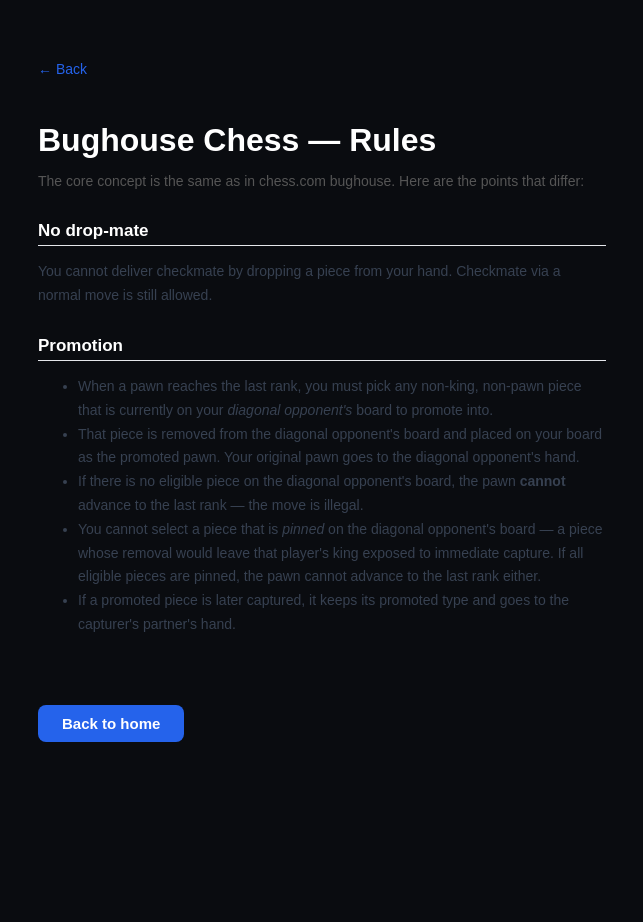
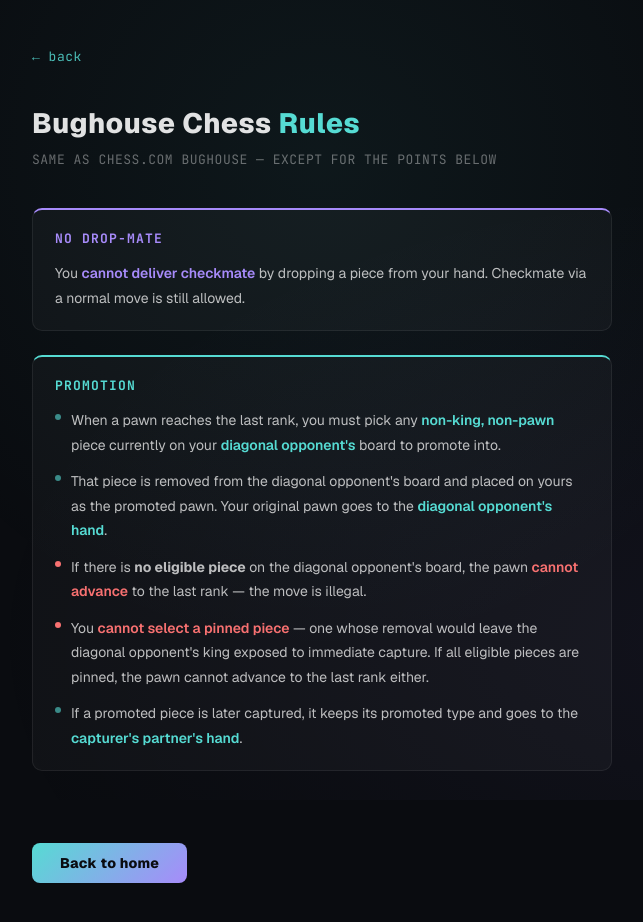
Before and after one commit to Moxile/bughouse, a React (Vite) app in the folder client/: page / in a window 1280 px wide. Both pictures are taken after a click on the button "Rules". Shown: the top 922 px of the page, without its empty margins (318-961 px from the left). Before the commit the page ends 860 px from the top, so only its background shows below. Built offline with nearby package versions, Linux system fonts and the light colour scheme; no server answers.

Commit message:
updated rules page

```diff
--- a/client/src/components/RulesPage.tsx
+++ b/client/src/components/RulesPage.tsx
@@ -4,57 +4,143 @@ type Props = { onBack: () => void };
 
 export function RulesPage({ onBack }: Props) {
   return (
-    <div style={{ maxWidth: 600, margin: '60px auto', fontFamily: 'sans-serif', padding: '0 16px' }}>
+    <div style={{
+      minHeight: '100vh',
+      background: '#0a0c10',
+      color: 'rgba(255,255,255,0.88)',
+      fontFamily: "'Geist', 'Inter', sans-serif",
+      position: 'relative',
+    }}>
+      {/* Ambient glow */}
+      <div style={{
+        position: 'fixed', inset: 0, pointerEvents: 'none',
+        background: 'radial-gradient(ellipse at 50% 20%, rgba(86,219,211,0.06) 0%, transparent 55%), radial-gradient(ellipse at 80% 80%, rgba(167,139,250,0.05) 0%, transparent 50%)',
+      }} />
+
+      <div style={{ maxWidth: 620, margin: '0 auto', padding: '48px 20px 64px', position: 'relative', zIndex: 1 }}>
         <button
           onClick={onBack}
           style={{
             background: 'none', border: 'none', cursor: 'pointer',
-          color: '#2563eb', fontSize: 14, padding: 0, marginBottom: 24,
+            color: '#56dbd3', fontSize: 13, padding: 0, marginBottom: 40,
+            fontFamily: "'JetBrains Mono', monospace",
+            letterSpacing: 0.5,
+            display: 'flex', alignItems: 'center', gap: 6,
+            opacity: 0.85,
           }}
         >
-        ← Back
+          ← back
         </button>
 
-      <h1 style={{ marginBottom: 8 }}>Bughouse Chess — Rules</h1>
-      <p style={{ color: '#555', marginBottom: 32, fontSize: 14 }}>
-        The core concept is the same as in chess.com bughouse. Here are the points that differ:
+        {/* Header */}
+        <div style={{ marginBottom: 40 }}>
+          <h1 style={{
+            fontSize: 28, fontWeight: 800, letterSpacing: 0.5,
+            margin: 0, marginBottom: 10,
+          }}>
+            Bughouse Chess{' '}
+            <span style={{ color: '#56dbd3' }}>Rules</span>
+          </h1>
+          <p style={{
+            color: 'rgba(255,255,255,0.38)',
+            fontSize: 13, margin: 0,
+            fontFamily: "'JetBrains Mono', monospace",
+            letterSpacing: 0.5, textTransform: 'uppercase',
+          }}>
+            Same as chess.com bughouse — except for the points below
           </p>
+        </div>
 
-      <Section title="No drop-mate">
-        <p>You cannot deliver checkmate by dropping a piece from your hand. Checkmate via a normal move is still allowed.</p>
+        <Section title="No drop-mate" accent="#a78bfa">
+          <p style={{ margin: 0 }}>
+            You <Hl color="#a78bfa">cannot deliver checkmate</Hl> by dropping a piece from your hand.
+            Checkmate via a normal move is still allowed.
+          </p>
         </Section>
 
-      <Section title="Promotion">
-        <ul>
-          <li>When a pawn reaches the last rank, you must pick any non-king, non-pawn piece that is currently on your <em>diagonal opponent's</em> board to promote into.</li>
-          <li>That piece is removed from the diagonal opponent's board and placed on your board as the promoted pawn. Your original pawn goes to the diagonal opponent's hand.</li>
-          <li>If there is no eligible piece on the diagonal opponent's board, the pawn <strong>cannot</strong> advance to the last rank — the move is illegal.</li>
-          <li>You cannot select a piece that is <em>pinned</em> on the diagonal opponent's board — a piece whose removal would leave that player's king exposed to immediate capture. If all eligible pieces are pinned, the pawn cannot advance to the last rank either.</li>
-          <li>If a promoted piece is later captured, it keeps its promoted type and goes to the capturer's partner's hand.</li>
+        <Section title="Promotion" accent="#56dbd3">
+          <ul style={{ margin: 0, padding: 0, listStyle: 'none', display: 'flex', flexDirection: 'column', gap: 12 }}>
+            <Rule>
+              When a pawn reaches the last rank, you must pick any{' '}
+              <Hl color="#56dbd3">non-king, non-pawn</Hl> piece currently on your{' '}
+              <Hl color="#56dbd3">diagonal opponent's</Hl> board to promote into.
+            </Rule>
+            <Rule>
+              That piece is removed from the diagonal opponent's board and placed on yours as the promoted pawn.
+              Your original pawn goes to the <Hl color="#56dbd3">diagonal opponent's hand</Hl>.
+            </Rule>
+            <Rule warn>
+              If there is <strong>no eligible piece</strong> on the diagonal opponent's board, the pawn{' '}
+              <Hl color="#f87171">cannot advance</Hl> to the last rank — the move is illegal.
+            </Rule>
+            <Rule warn>
+              You <Hl color="#f87171">cannot select a pinned piece</Hl> — one whose removal would leave the diagonal
+              opponent's king exposed to immediate capture. If all eligible pieces are pinned, the pawn cannot
+              advance to the last rank either.
+            </Rule>
+            <Rule>
+              If a promoted piece is later captured, it keeps its promoted type and goes to the{' '}
+              <Hl color="#56dbd3">capturer's partner's hand</Hl>.
+            </Rule>
           </ul>
         </Section>
 
         <button
           onClick={onBack}
           style={{
-          marginTop: 40, padding: '10px 24px', background: '#2563eb',
-          color: '#fff', border: 'none', borderRadius: 8,
-          fontSize: 15, cursor: 'pointer', fontWeight: 'bold',
+            marginTop: 48, padding: '11px 28px',
+            background: 'linear-gradient(135deg, #56dbd3 0%, #a78bfa 100%)',
+            color: '#0a0c10', border: 'none', borderRadius: 8,
+            fontSize: 14, cursor: 'pointer', fontWeight: 800,
+            letterSpacing: 0.3,
           }}
         >
           Back to home
         </button>
       </div>
+    </div>
   );
 }
 
-function Section({ title, children }: { title: string; children: React.ReactNode }) {
+function Section({ title, accent, children }: { title: string; accent: string; children: React.ReactNode }) {
   return (
-    <section style={{ marginBottom: 28 }}>
-      <h2 style={{ fontSize: 17, marginBottom: 8, borderBottom: '1px solid #e5e7eb', paddingBottom: 4 }}>
+    <section style={{
+      marginBottom: 24,
+      background: 'rgba(255,255,255,0.03)',
+      border: '1px solid rgba(255,255,255,0.07)',
+      borderTop: `2px solid ${accent}`,
+      borderRadius: 10,
+      padding: '20px 22px',
+    }}>
+      <h2 style={{
+        fontSize: 13, fontWeight: 700, marginBottom: 14, marginTop: 0,
+        color: accent,
+        textTransform: 'uppercase',
+        letterSpacing: 1.2,
+        fontFamily: "'JetBrains Mono', monospace",
+      }}>
         {title}
       </h2>
-      <div style={{ fontSize: 14, color: '#374151', lineHeight: 1.7 }}>{children}</div>
+      <div style={{ fontSize: 14, color: 'rgba(255,255,255,0.72)', lineHeight: 1.75 }}>
+        {children}
+      </div>
     </section>
   );
 }
+
+function Rule({ children, warn }: { children: React.ReactNode; warn?: boolean }) {
+  return (
+    <li style={{ display: 'flex', gap: 10, alignItems: 'flex-start' }}>
+      <span style={{
+        marginTop: 6, flexShrink: 0,
+        width: 6, height: 6, borderRadius: '50%',
+        background: warn ? '#f87171' : 'rgba(86,219,211,0.6)',
+      }} />
+      <span>{children}</span>
+    </li>
+  );
+}
+
+function Hl({ children, color }: { children: React.ReactNode; color: string }) {
+  return <span style={{ color, fontWeight: 600 }}>{children}</span>;
+}
```
Lines whose indentation alone changed are shown as unchanged.
